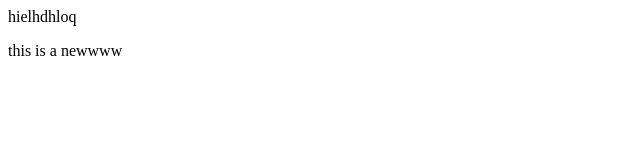
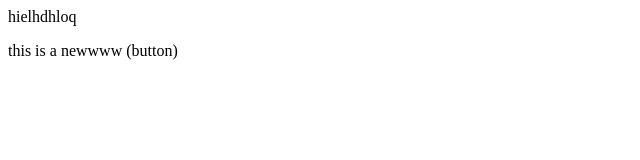
Before and after one commit to dharakoriya/localrapo, a plain HTML site: page index.html in a window 1280 px wide. Shown: the full height of the page, 0-640 px from the left. Drawn offline with Linux system fonts and the light colour scheme.

```diff
--- a/index.html
+++ b/index.html
@@ -1,2 +1,2 @@
 <p>hielhdhloq</p>
-<p>this is a newwww</p>
+<p>this is a newwww (button) </p>
```
